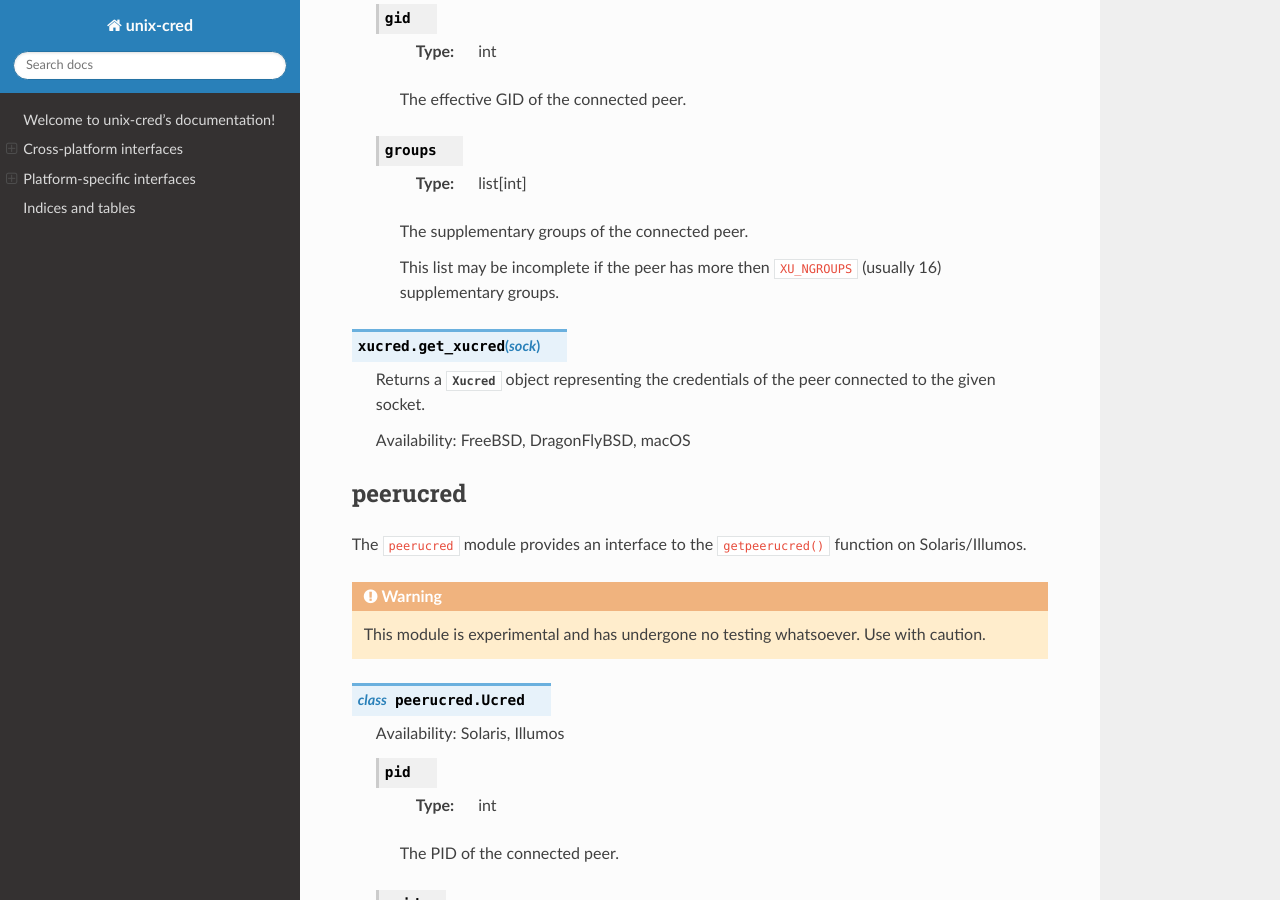
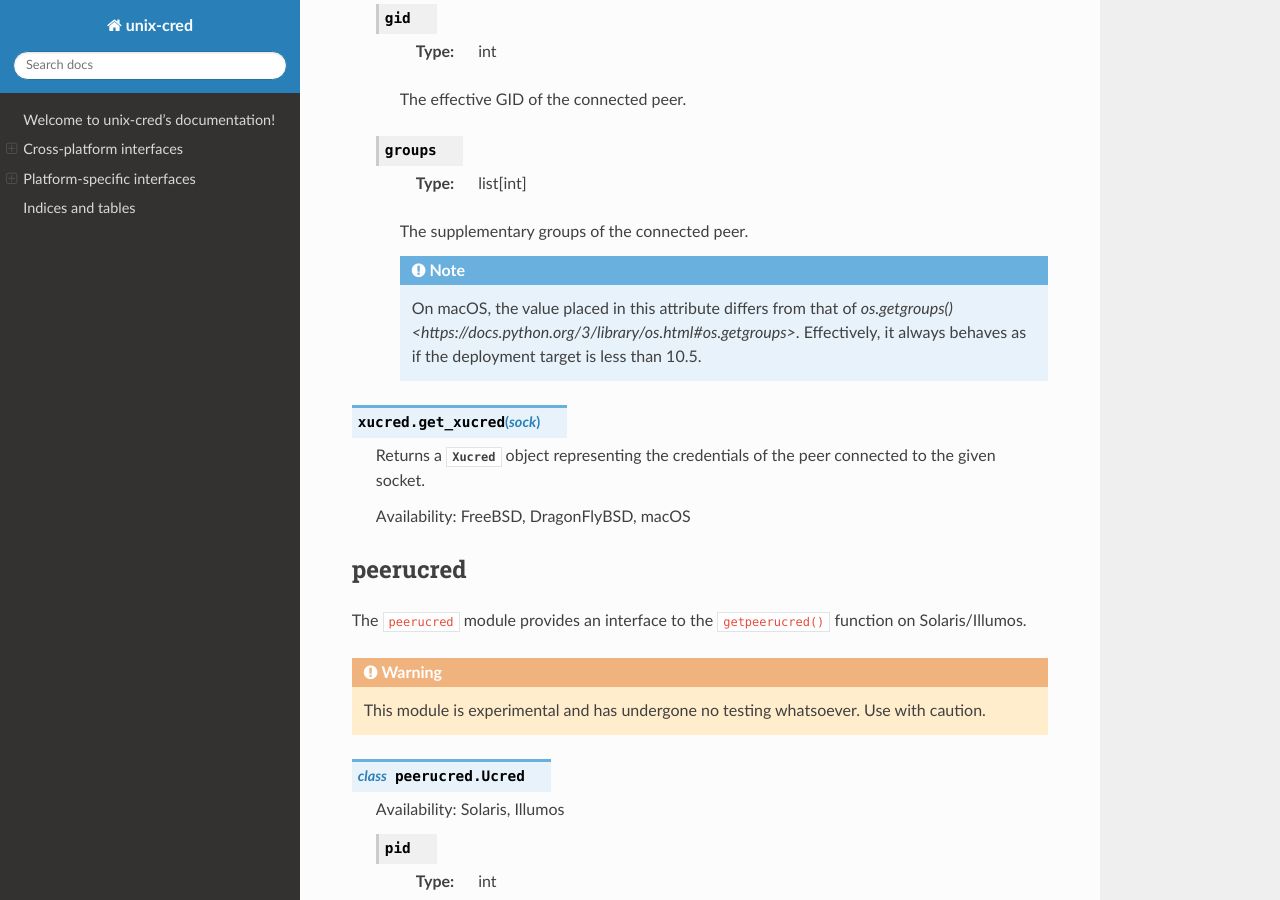
Before and after one commit to cptpcrd/unix_cred, a Sphinx documentation site: the page built from docs/index.rst, in a window 1280 px wide and 900 px high, scrolled down 2557 px. Built offline with Sphinx 7.4.7 and the Read the Docs theme 2.0.0, drawn with Linux system fonts in a browser that asks for light colours.

Commit message:
meta: Fix Xucred.group handling on macOS

```diff
--- a/docs/index.rst
+++ b/docs/index.rst
@@ -135,8 +135,10 @@ The ``xucred`` module provides an interface to the ``xucred`` interface on FreeB
 
         The supplementary groups of the connected peer.
 
-        This list may be incomplete if the peer has more then ``XU_NGROUPS`` (usually 16)
-        supplementary groups.
+        .. note::
+            On macOS, the value placed in this attribute differs from that of
+            `os.getgroups() <https://docs.python.org/3/library/os.html#os.getgroups>`.
+            Effectively, it always behaves as if the deployment target is less than 10.5.
 
 .. py:function:: get_xucred(sock)
 
```
Also changed, not shown: 1 other file.
